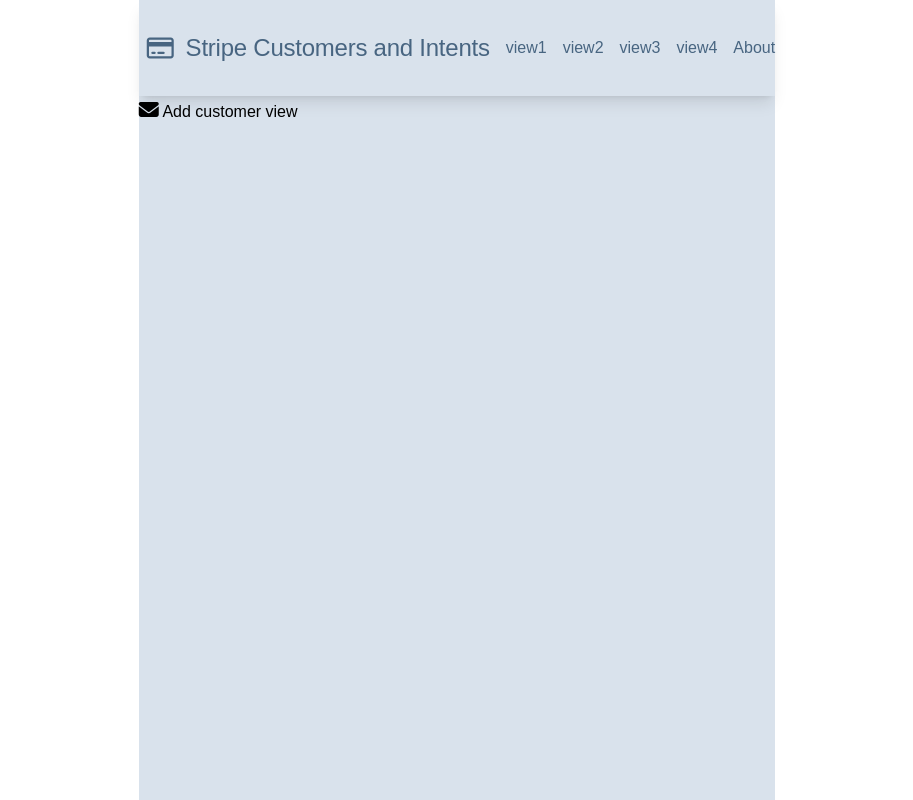
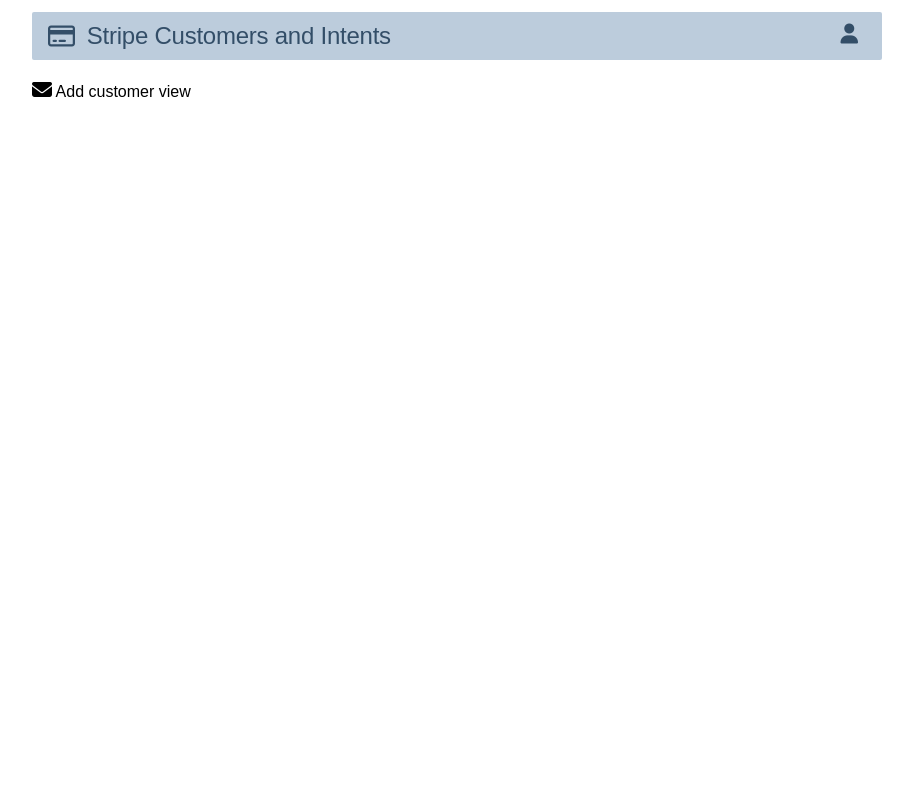
Before and after one commit to AviBlinder/stripe-setupIntent-sample-flows, a Vue app in the folder stripe-setupIntent-sample-flows/: page /addCustomer in a window 1280 px wide. Shown: the whole page, without its empty margins (183-1096 px from the left). Built offline with nearby package versions, Linux system fonts and the light colour scheme.

Commit message:
style fixes

```diff
--- a/stripe-setupIntent-sample-flows/src/App.vue
+++ b/stripe-setupIntent-sample-flows/src/App.vue
@@ -2,7 +2,7 @@
 
 
 <template>
-  <div class="flex flex-col min-h-screen bg-secondary-100">
+  <div class="flex flex-col min-h-screen">
 
     <SiteNavigation/>
 
--- a/stripe-setupIntent-sample-flows/src/components/CustomersTable.vue
+++ b/stripe-setupIntent-sample-flows/src/components/CustomersTable.vue
@@ -71,7 +71,10 @@
                   params: { id: user.id },
                 }"
               >
-                {{ user.phone }}
+              <span v-if="user.phone">
+              {{ user.phone }}
+              </span>
+              <span v-else> N/A</span>
               </router-link>
             </td>
           </tr>
--- a/stripe-setupIntent-sample-flows/src/components/SiteNavigation.vue
+++ b/stripe-setupIntent-sample-flows/src/components/SiteNavigation.vue
@@ -1,23 +1,27 @@
 <template>
-
-<header class="sticky top-0 shadow-lg max-w-full min-w-full ">
-    <nav
-      class="flex flex-col sm:flex-row items-center gap-4
-       text-secondary-600 py-6"
-    >
+  <header
+    class="sticky top-0 max-w-full min-w-full bg-secondary-200 rounded-sm md:mt-3">
+    <div class="flex flex-col md:flex-row gap-4 flex-1 justify-between align-middle m-2">
       <RouterLink :to="{ name: 'home' }">
-        <div class="flex items-center gap-3">
+        <div
+          class="flex items-center gap-3 justif-center text-secondary-700"
+        >
           <i class="fa-solid fa-credit-card text-2xl pl-2"></i>
           <p class="text-2xl">Stripe Customers and Intents</p>
         </div>
       </RouterLink>
-      <router-link :to="{name: 'view1'}"> view1 </router-link>
+      <!-- <router-link :to="{name: 'view1'}"> view1 </router-link>
       <router-link :to="{name: 'view2'}"> view2 </router-link>
       <router-link :to="{name: 'view3'}"> view3 </router-link>
-      <router-link :to="{name: 'view4'}"> view4 </router-link>
+      <router-link :to="{name: 'view4'}"> view4 </router-link> -->
 
-    <RouterLink to="/about">About</RouterLink>
-
-    </nav>
+      <RouterLink to="/about">
+        <div
+          class="flex justify-end text-xl flex-inital-4 text-secondary-700"
+        >
+          <i class="fa-solid fa-user md:pt-1 md:pr-4"></i>
+        </div>
+      </RouterLink>
+    </div>
   </header>
 </template>
--- a/stripe-setupIntent-sample-flows/src/views/AddCustomer.vue
+++ b/stripe-setupIntent-sample-flows/src/views/AddCustomer.vue
@@ -1,9 +1,12 @@
 <template>
+  <main class="viewSize">
+
   <div>
               <!-- <i class="fa-solid fa-sun text-2xl"></i> -->
 <i class="fa-solid fa-envelope text-xl"></i>
     Add customer view
   </div>
+  </main>
 </template>
 
 <script setup lang="ts">
--- a/stripe-setupIntent-sample-flows/src/views/AddSetupintent.vue
+++ b/stripe-setupIntent-sample-flows/src/views/AddSetupintent.vue
@@ -1,7 +1,10 @@
 <template>
+    <main class="viewSize">
+
   <div>
     <p> Add Setup Intent</p>
   </div>
+  </main>
 </template>
 
 <script setup lang="ts">
--- a/stripe-setupIntent-sample-flows/src/views/CustomerDetails.vue
+++ b/stripe-setupIntent-sample-flows/src/views/CustomerDetails.vue
@@ -1,14 +1,14 @@
 <template>
   <main class="viewSize">
     <div
-      class="flex flex-row
+      class="flex flex-row justify-center
        align-middle p-2 w-full  mr-8 m-4 text-center"
     >
     <!--  -->
         <i class="fa-solid fa-question-circle
         aria-hidden='true'
         text-2xl
-        text-primary-400 mt-3
+        text-primary-400 mt-1
           cursor-pointer"
           @click="toggleModal"
         ></i>
@@ -44,9 +44,11 @@
     </div>
 
 
-    <div class="text-2xl">Customer Details</div>
-    <div class="bg-white max-w-2xl shadow overflow-hidden sm:rounded-lg">
-      <div class="border-t border-gray-200">
+    <div class="flex flex-row justify-normal md:ml-10 md:mb-5 text-2xl">Customer Details:</div>
+    <div class="bg-white max-w-2xl shadow overflow-hidden sm:rounded-lg
+    md: ml-6
+    ">
+      <div class="border-t border-gray-200 ">
         <dl>
           <div
             class="bg-gray-50 px-4 py-5 sm:grid sm:grid-cols-3 sm:gap-4 sm:px-6"
--- a/stripe-setupIntent-sample-flows/src/views/WalletView.vue
+++ b/stripe-setupIntent-sample-flows/src/views/WalletView.vue
@@ -1,4 +1,5 @@
 <template>
+    <main class="viewSize">
   <div class="flex md:flex-row sm:flex-col gap-4">
     <div v-if="setup_intents.length">
     <ul v-for="intent in setup_intents"
@@ -84,6 +85,7 @@
       <p>No Credit Cards currently associated to this customer</p>
     </template>
   </div>
+  </main>
 </template>
 
 <script setup lang="ts">
```
